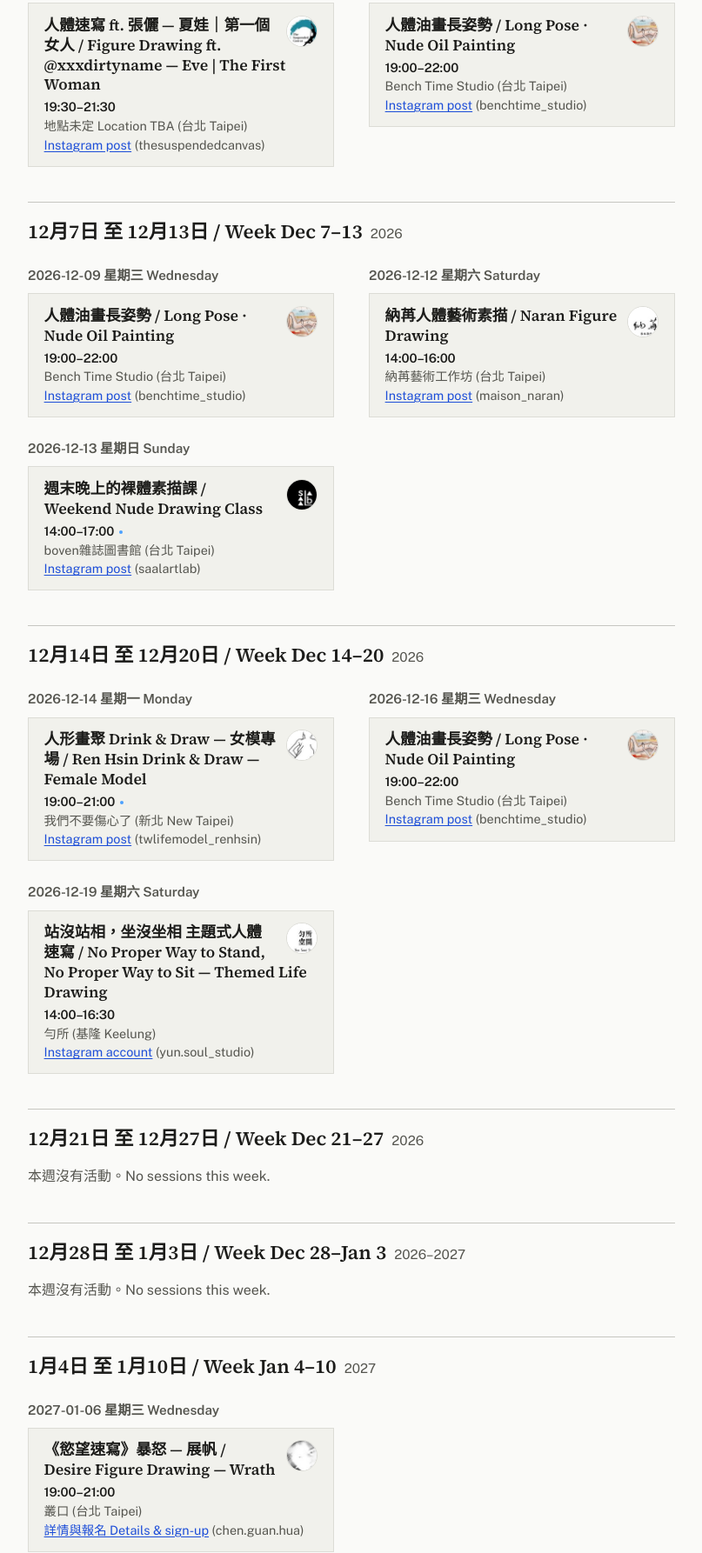
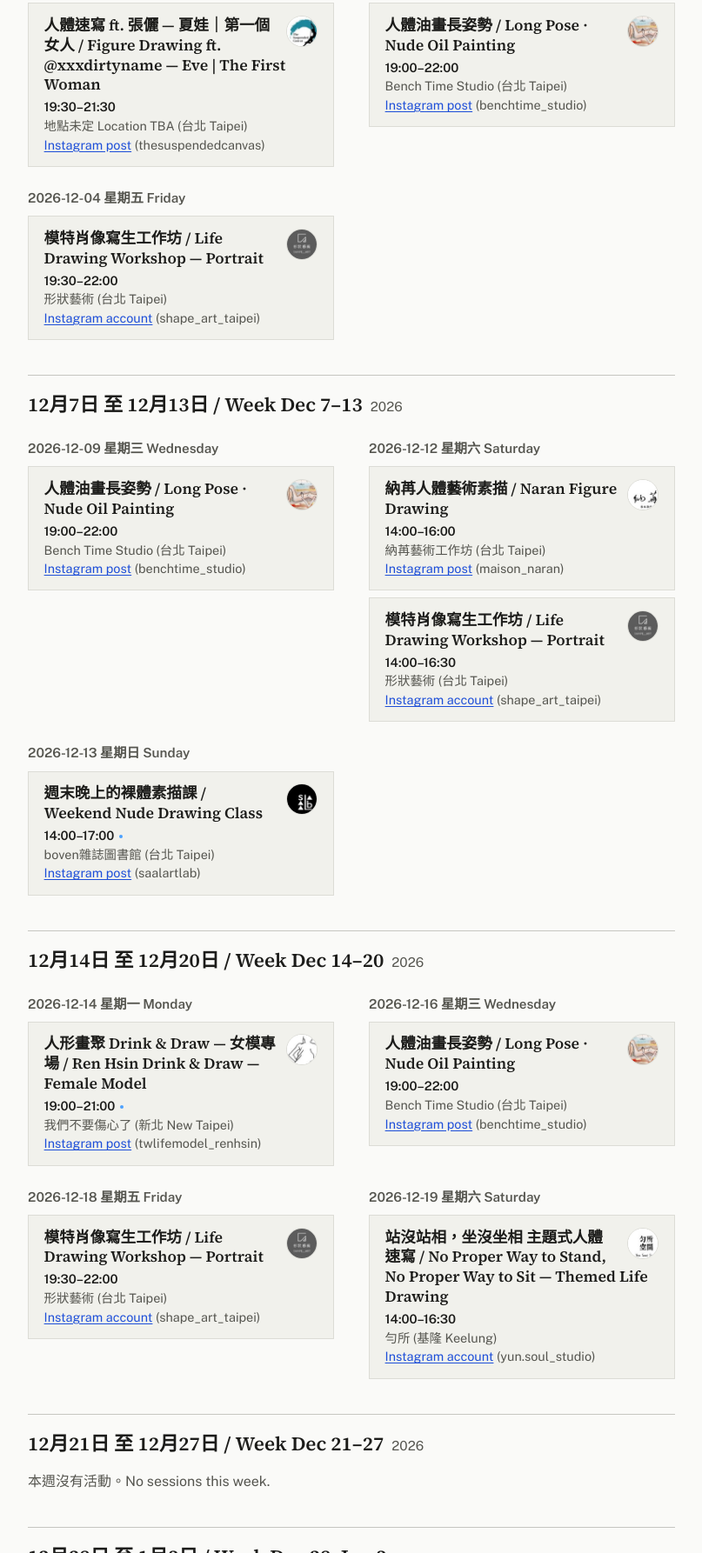
Before and after one commit to paulrouget/drawintaipei.com, a plain HTML site: page index.html in a window 1280 px wide. Shown: the part 953-2739 px from the top of the page at 87% size, without its empty margins (408-1215 px from the left). Drawn offline with nearby package versions, Linux system fonts and the light colour scheme.

Commit message:
Publish 2026-11-25 (235f6ae)

```diff
--- a/index.html
+++ b/index.html
@@ -61,6 +61,12 @@ small { font-size: inherit; }
 <div class="top"><b class="time">20:00</b><span class="dot"></span></div>
 <small>Zero Gravity (台北 Taipei)</small><br><a href="https://www.instagram.com/p/DfUqu2XE5TD/">Instagram post</a> <small>(zerogravitytaipei)</small>
 </div></div>
+<div class="dayblock"><div class="day">2026-11-27 星期五 Friday</div>
+<div class="ev">
+<div class="title"><img class="av" src="avatars/shape_art_taipei.jpg" alt="" width="36" height="36">模特肖像寫生工作坊 / Life Drawing Workshop — Portrait</div>
+<div class="top"><b class="time">19:30–22:00</b></div>
+<small>形狀藝術 (台北 Taipei)</small><br><a href="https://www.instagram.com/shape_art_taipei/">Instagram account</a> <small>(shape_art_taipei)</small>
+</div></div>
 <div class="dayblock"><div class="day">2026-11-29 星期日 Sunday</div>
 <div class="ev">
 <div class="title"><img class="av" src="avatars/inking.morikux.jpg" alt="" width="36" height="36">日日著墨 速寫場 / Inking Daily Sketch Session</div>
@@ -92,6 +98,12 @@ small { font-size: inherit; }
 <div class="top"><b class="time">19:00–22:00</b></div>
 <small>Bench Time Studio (台北 Taipei)</small><br><a href="https://www.instagram.com/p/Df-GcMjzAWJ/">Instagram post</a> <small>(benchtime_studio)</small>
 </div></div>
+<div class="dayblock"><div class="day">2026-12-04 星期五 Friday</div>
+<div class="ev">
+<div class="title"><img class="av" src="avatars/shape_art_taipei.jpg" alt="" width="36" height="36">模特肖像寫生工作坊 / Life Drawing Workshop — Portrait</div>
+<div class="top"><b class="time">19:30–22:00</b></div>
+<small>形狀藝術 (台北 Taipei)</small><br><a href="https://www.instagram.com/shape_art_taipei/">Instagram account</a> <small>(shape_art_taipei)</small>
+</div></div>
 </div>
 <h2>12月7日 至 12月13日 / Week Dec 7–13 <span class="yr">2026</span></h2>
 <div class="week">
@@ -106,6 +118,11 @@ small { font-size: inherit; }
 <div class="title"><img class="av" src="avatars/maison_naran.jpg" alt="" width="36" height="36">納苒人體藝術素描 / Naran Figure Drawing</div>
 <div class="top"><b class="time">14:00–16:00</b></div>
 <small>納苒藝術工作坊 (台北 Taipei)</small><br><a href="https://www.instagram.com/p/Df1c0I6AIaw/">Instagram post</a> <small>(maison_naran)</small>
+</div>
+<div class="ev">
+<div class="title"><img class="av" src="avatars/shape_art_taipei.jpg" alt="" width="36" height="36">模特肖像寫生工作坊 / Life Drawing Workshop — Portrait</div>
+<div class="top"><b class="time">14:00–16:30</b></div>
+<small>形狀藝術 (台北 Taipei)</small><br><a href="https://www.instagram.com/shape_art_taipei/">Instagram account</a> <small>(shape_art_taipei)</small>
 </div></div>
 <div class="dayblock"><div class="day">2026-12-13 星期日 Sunday</div>
 <div class="ev">
@@ -127,6 +144,12 @@ small { font-size: inherit; }
 <div class="title"><img class="av" src="avatars/benchtime_studio.jpg" alt="" width="36" height="36">人體油畫長姿勢 / Long Pose · Nude Oil Painting</div>
 <div class="top"><b class="time">19:00–22:00</b></div>
 <small>Bench Time Studio (台北 Taipei)</small><br><a href="https://www.instagram.com/p/Df-GcMjzAWJ/">Instagram post</a> <small>(benchtime_studio)</small>
+</div></div>
+<div class="dayblock"><div class="day">2026-12-18 星期五 Friday</div>
+<div class="ev">
+<div class="title"><img class="av" src="avatars/shape_art_taipei.jpg" alt="" width="36" height="36">模特肖像寫生工作坊 / Life Drawing Workshop — Portrait</div>
+<div class="top"><b class="time">19:30–22:00</b></div>
+<small>形狀藝術 (台北 Taipei)</small><br><a href="https://www.instagram.com/shape_art_taipei/">Instagram account</a> <small>(shape_art_taipei)</small>
 </div></div>
 <div class="dayblock"><div class="day">2026-12-19 星期六 Saturday</div>
 <div class="ev">
```
Also changed, not shown: avatars/shape_art_taipei.jpg (added).
